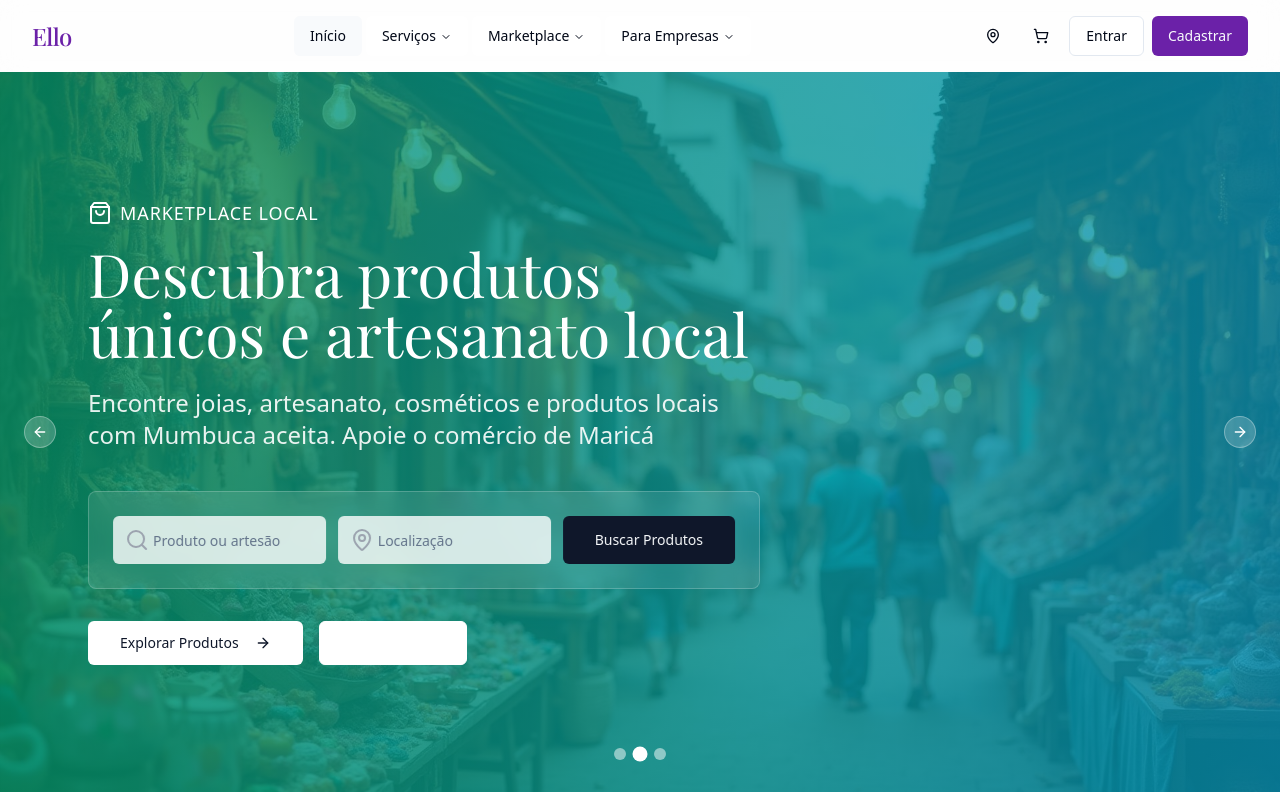
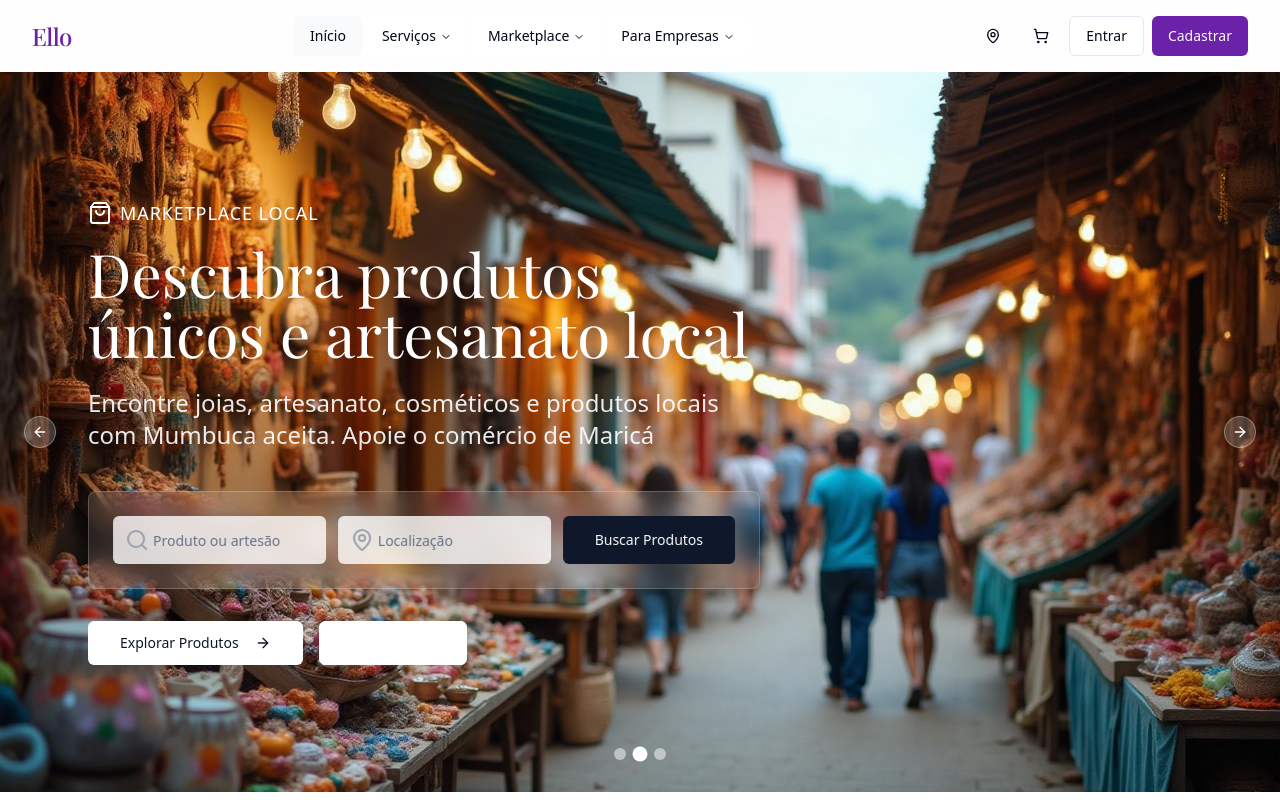
Before and after one commit to boskilha/beleza-agendamento-vivo, a React (Vite) app: page / in a window 1280 px wide. Shown: the top 800 px of the page. Built offline with nearby package versions, Linux system fonts and the light colour scheme.

Commit message:
Remove hero gradient
Remove the gradient from the hero section, keeping only the background photos.

```diff
--- a/src/components/HeroSection.tsx
+++ b/src/components/HeroSection.tsx
@@ -27,8 +27,7 @@ const HeroSection = () => {
       buttonText: "Buscar Serviços",
       route: "/servicos",
       primaryAction: "Agendar Agora",
-      secondaryAction: "Ver Serviços",
-      gradient: "from-purple-600/80 to-pink-600/80"
+      secondaryAction: "Ver Serviços"
     },
     {
       id: 2,
@@ -41,8 +40,7 @@ const HeroSection = () => {
       buttonText: "Buscar Produtos",
       route: "/marketplace",
       primaryAction: "Explorar Produtos",
-      secondaryAction: "Ver Artesãos",
-      gradient: "from-emerald-600/80 to-cyan-600/80"
+      secondaryAction: "Ver Artesãos"
     },
     {
       id: 3,
@@ -55,8 +53,7 @@ const HeroSection = () => {
       buttonText: "Buscar Parceiros",
       route: "/b2b",
       primaryAction: "Seja Parceiro",
-      secondaryAction: "Portal B2B",
-      gradient: "from-blue-600/80 to-indigo-600/80"
+      secondaryAction: "Portal B2B"
     }
   ];
 
@@ -104,9 +101,7 @@ const HeroSection = () => {
                     backgroundImage: `url('${slide.image}')`,
                     backgroundPosition: "center"
                   }}
-                >
-                  <div className={`absolute inset-0 bg-gradient-to-r ${slide.gradient}`}></div>
-                </div>
+                ></div>
 
                 {/* Content overlay */}
                 <div className="relative z-10 max-w-6xl mx-auto px-6 py-20 w-full">
```
